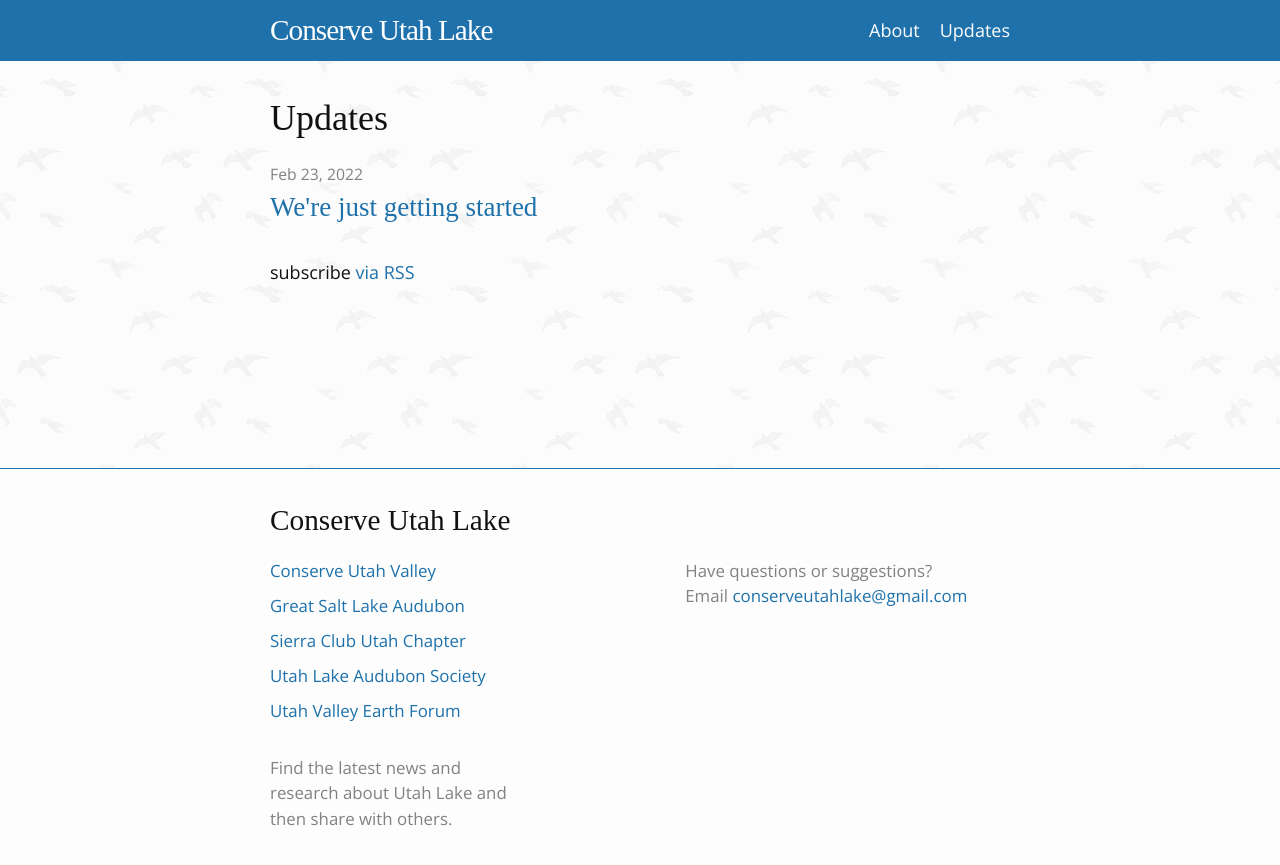
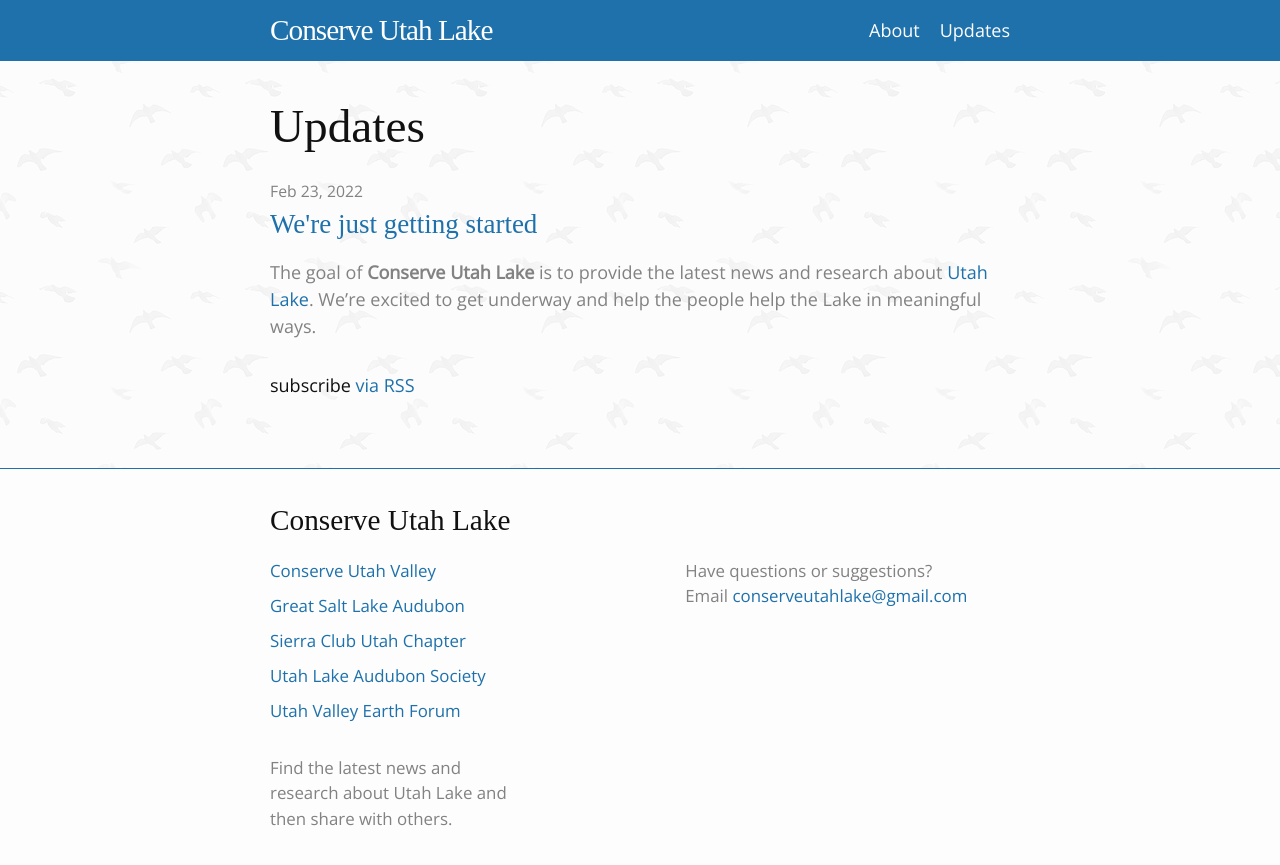
Before and after one commit to conserveutahlake/website, a Jekyll site: the page built from updates.md, in a window 1280 px wide. Shown: the top 865 px of the page. Built offline with Jekyll 4.4.1, drawn with Linux system fonts in a browser that asks for light colours; some web fonts are replaced.

Commit message:
fixed blog url and added excerpts

```diff
--- a/_config.yml
+++ b/_config.yml
@@ -23,8 +23,8 @@ description: >
 # - username: jekyll2
 #   instance: example.com
 
-
-show_excerpts: false # set to true to show excerpts on the homepage
+permalink: /updates/:year/:month/:day/:title:output_ext
+show_excerpts: true # set to true to show excerpts on the homepage
 
 # Minima date format
 # refer to http://shopify.github.io/liquid/filters/date/ if you want to customize this
--- a/_layouts/post.html
+++ b/_layouts/post.html
@@ -2,6 +2,8 @@
 layout: default
 ---
 <article class="post h-entry" itemscope itemtype="http://schema.org/BlogPosting">
+
+  <p><a href="/updates/">👈 Return to Updates</a></p>
 
   <header class="post-header">
     <h1 class="post-title p-name" itemprop="name headline">{{ page.title | escape }}</h1>
--- a/_sass/minima/_base.scss
+++ b/_sass/minima/_base.scss
@@ -178,7 +178,6 @@ pre {
 }
 
 
-
 /**
  * Wrapper
  */
@@ -198,7 +197,6 @@ pre {
     padding-left: $spacing-unit / 2;
   }
 }
-
 
 
 /**
--- a/_sass/minima/_layout.scss
+++ b/_sass/minima/_layout.scss
@@ -186,7 +186,7 @@
 }
 
 .page-heading {
-  @include relative-font-size(2);
+  @include relative-font-size(2.625);
 }
 
 .post-list-heading {
@@ -199,6 +199,10 @@
 
   > li {
     margin-bottom: $spacing-unit;
+
+    > p {
+      color: $grey-color;
+    }
   }
 }
 
```
Also changed, not shown: _posts/2022-02-23-were-just-getting-started.md (+0 -1 lines), 1 other file.
